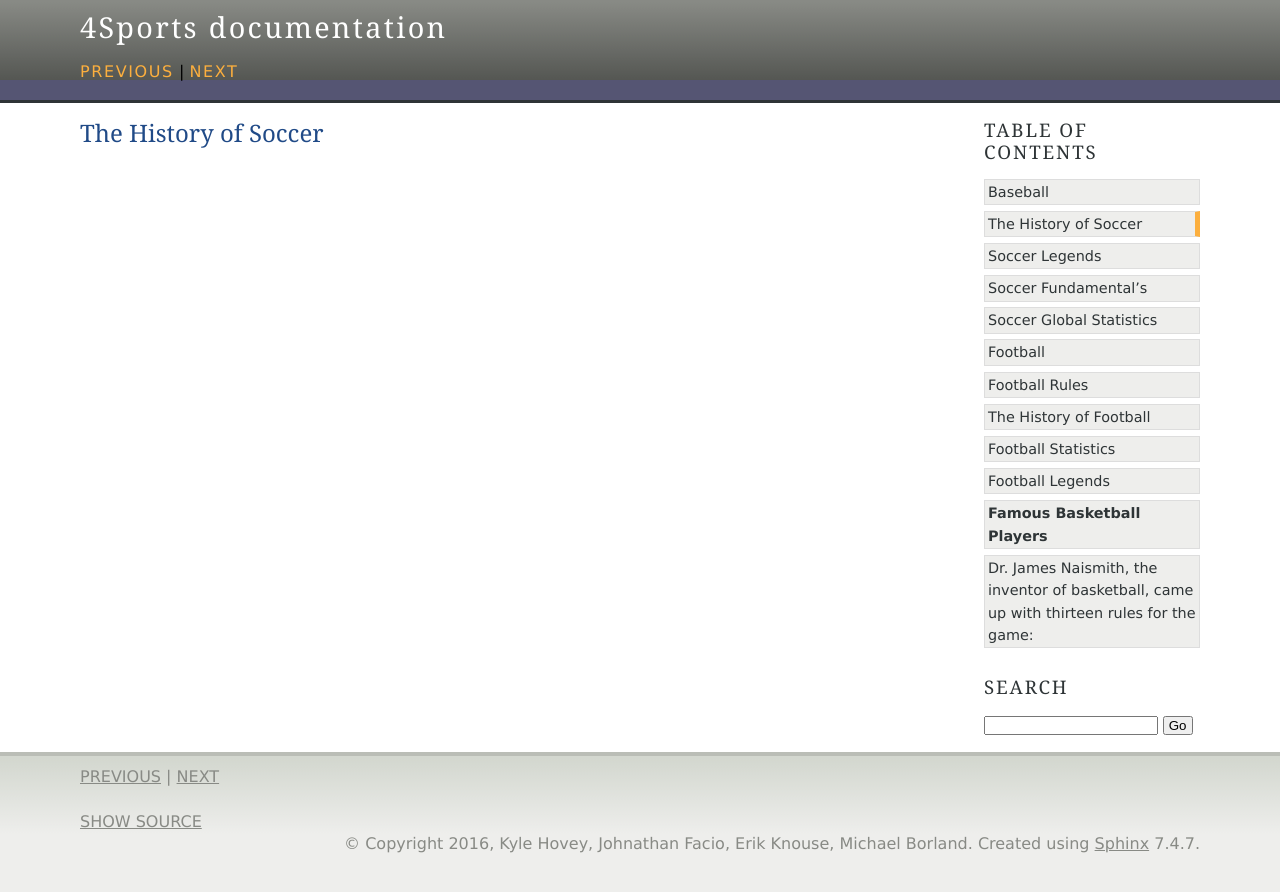
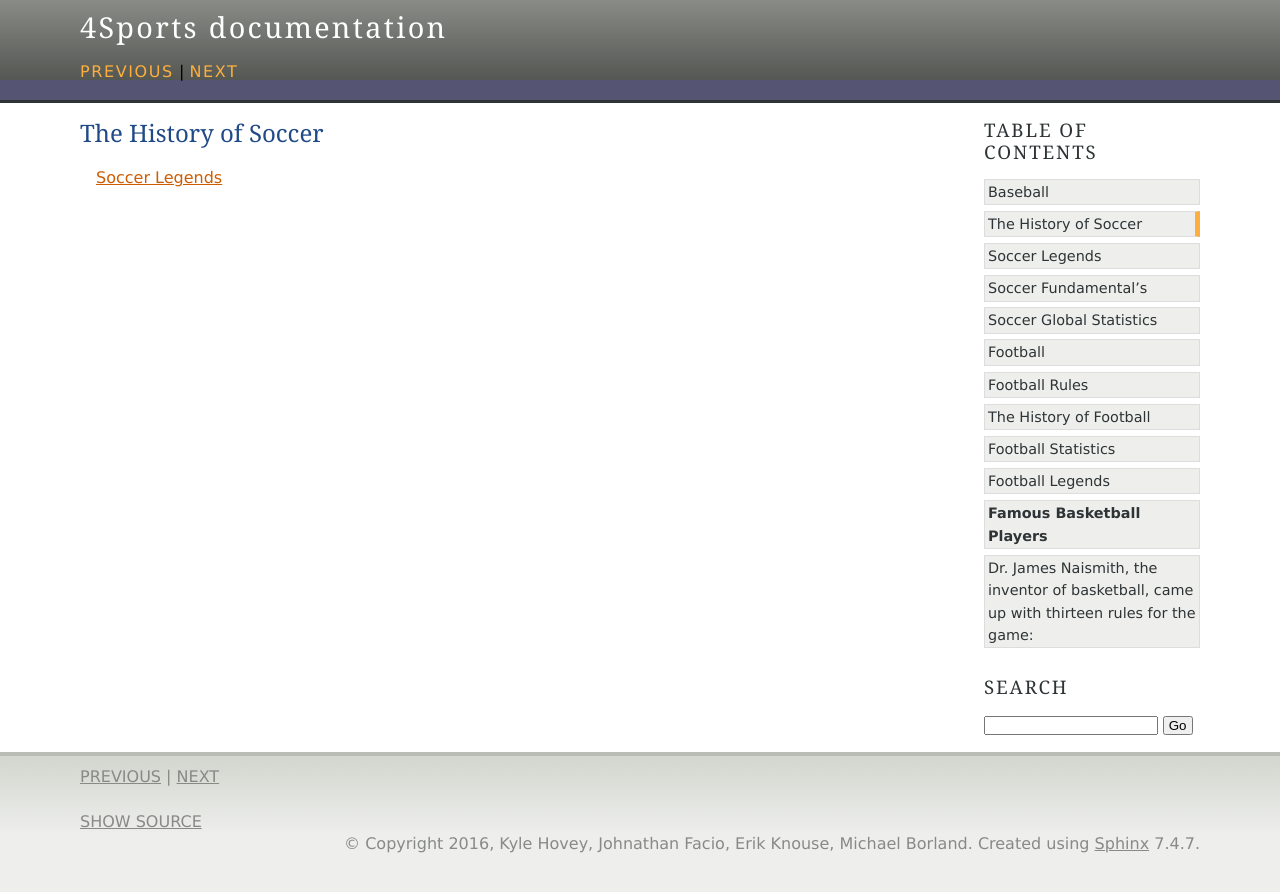
Before and after one commit to michaelborlandKeys/4Sports, a Sphinx documentation site: the page built from source/soccer/soccer.rst, in a window 1280 px wide. Shown: the top 892 px of the page. Built offline with Sphinx 7.4.7, drawn with Linux system fonts in a browser that asks for light colours.

Commit message:
figured out linking to pages within the site, and a few styling hicupps, just trying to get used to this rst.

```diff
--- a/source/soccer/soccer.rst
+++ b/source/soccer/soccer.rst
@@ -1,3 +1,4 @@
 =====================
 The History of Soccer
 =====================
+ `Soccer Legends <soccer_legends.html>`_
```
